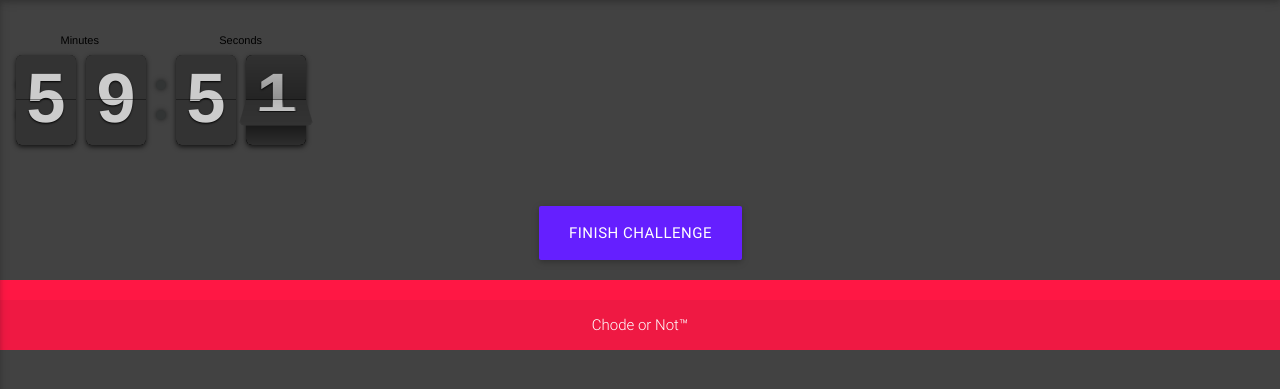
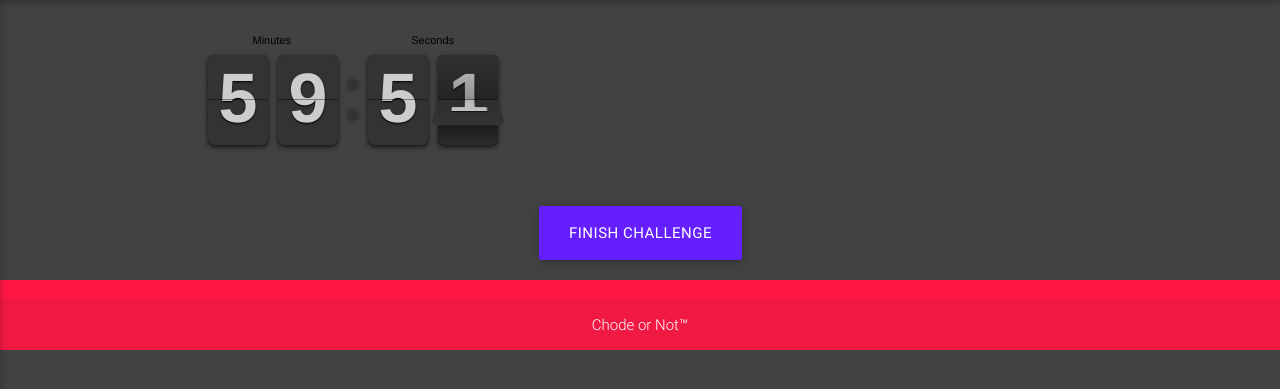
Before and after one commit to 2121159i/Chode-Or-Not-Prototype, a Django app: page /chodeOrNot/timer/ in a window 1280 px wide. Shown: the part 64-453 px from the top of the page. Run offline with Django 3.2, Linux system fonts and the light colour scheme; some libraries are stand-ins or nearby versions.

Commit message:
Attempt 6

```diff
--- a/chode_or_not/templates/ChodeOrNot/timer.html
+++ b/chode_or_not/templates/ChodeOrNot/timer.html
@@ -6,13 +6,13 @@
 
 {% block body_block %}
 
-{#    <div class="center-align center center-block container">#}
+    <div class="center-align center center-block container">
 
         <div class="center-align center center-block" id="countdown_timer">
         </div>
     <br/>
 {#        <h5 class="center " style="width: 100%;">This should be vertically aligned</h5>#}
-{#    </div> #}
+    </div>
     <br/>
     <div class="center center-align center-block">
     <a href="/chodeOrNot/timeup" id="finish-button" class="btn-large waves-effect waves-light deep-purple accent-3 ">Finish Challenge</a>
```
